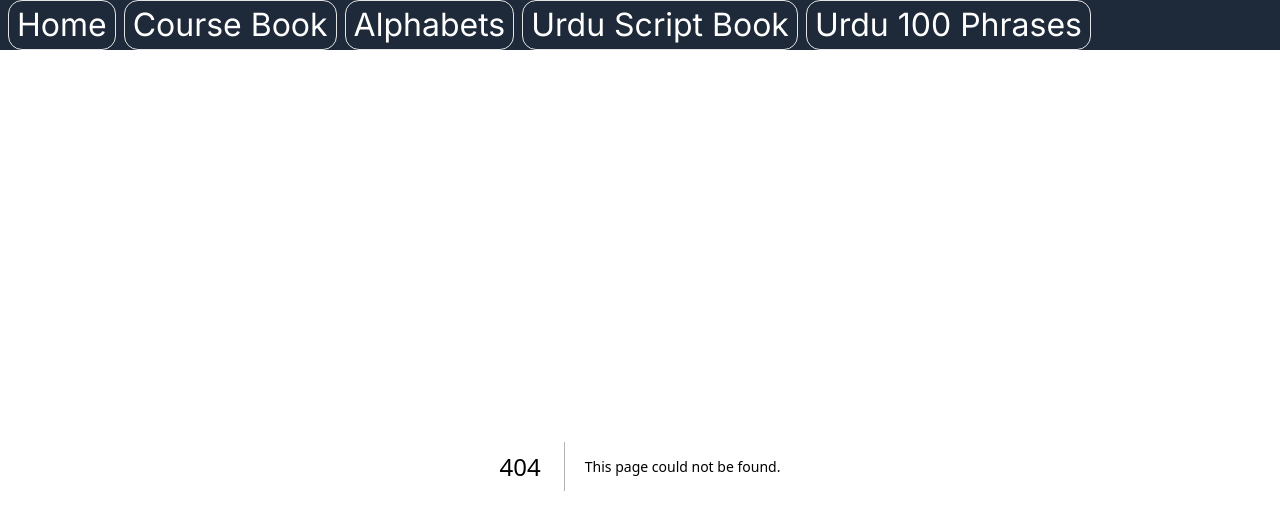
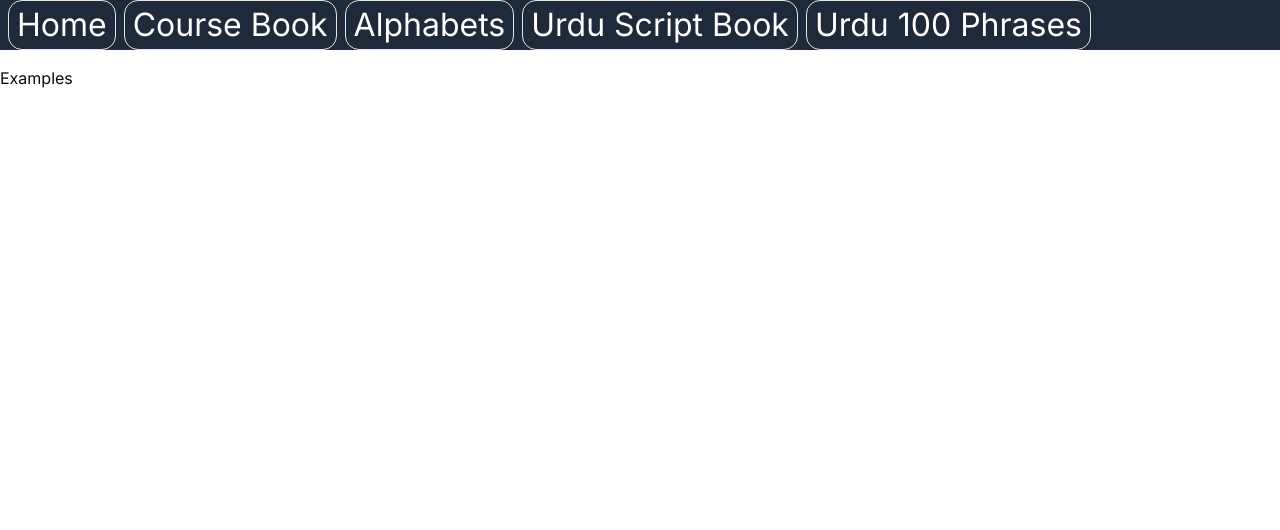
Before and after one commit to langisor/urdu-library, a Next.js app: page /examples in a window 1280 px wide. Before the commit this address had no page. Shown: the top 530 px of the page. Built offline with nearby package versions, Linux system fonts and the light colour scheme; a web font is replaced by a local one.

Commit message:
update...

```diff
--- /dev/null
+++ b/src/app/examples/page.tsx
@@ -0,0 +1,11 @@
+interface linkItem {
+  href: string;
+  label: string;
+}
+export default function ExamplesPage() {
+  return (
+    <div>
+      <h1>Examples</h1>
+    </div>
+  );
+}
```
